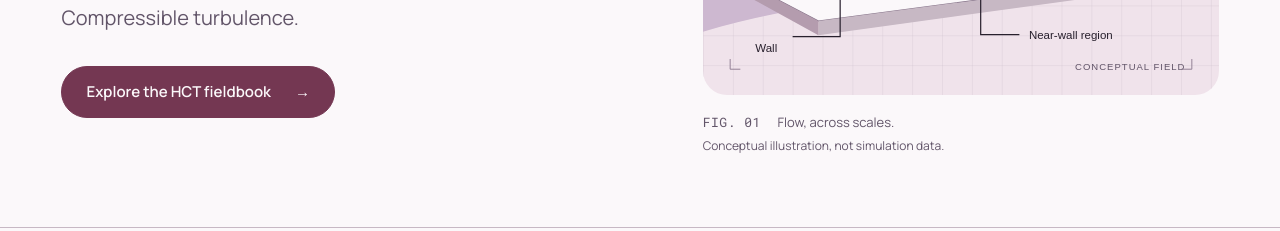
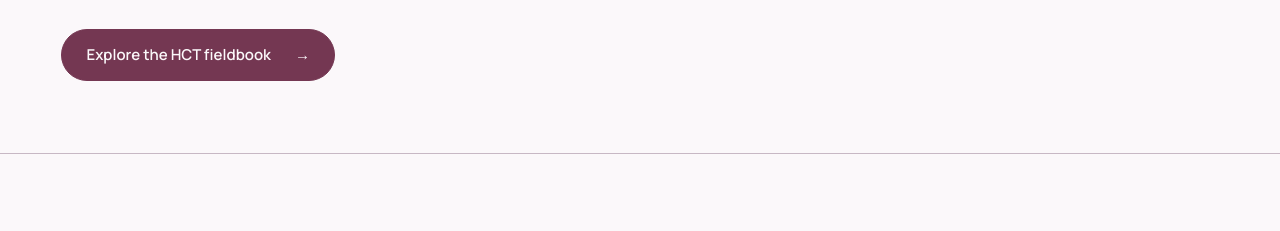
Before and after one commit to taskin-ms/taskin-ms.github.io, an Eleventy site: page content/pages/home.md in a window 1280 px wide. Shown: the part 525-756 px from the top of the page. Built offline with nearby package versions, Linux system fonts and the light colour scheme; Eleventy itself is replaced by a stand-in of ours; files that its build step writes are made by us from their sources; what @mdx-js/mdx, katex, preact-render-to-string would draw is missing.

Commit message:
Remove the homepage flow illustration

```diff
--- a/content/pages/home.md
+++ b/content/pages/home.md
@@ -11,8 +11,6 @@ focus: |
   Hypersonic flows.
   Compressible turbulence.
 button: Explore the HCT fieldbook
-figure_caption: Flow, across scales.
-figure_note: Conceptual illustration, not simulation data.
 library:
   eyebrow: Resources
   title: |
--- a/styles.css
+++ b/styles.css
@@ -31,6 +31,7 @@ h3{font-size:24px;letter-spacing:-.025em;line-height:1.35}
 .skip-link:focus{transform:none;color:var(--paper)}
 .sr-only{position:absolute;width:1px;height:1px;padding:0;margin:-1px;overflow:hidden;clip-path:inset(50%);white-space:nowrap;border:0}
 .home-hero,.library-hero{display:grid;grid-template-columns:1.15fr 1fr;gap:48px;align-items:center;padding-top:56px;padding-bottom:72px}
+.home-hero{display:block}
 .hero-copy{min-width:0}
 h1{font-size:clamp(56px,7.5vw,104px);font-weight:400;letter-spacing:-.065em;line-height:1.02}
 .home-hero h1{font-size:clamp(68px,8.4vw,120px)}
@@ -46,7 +47,6 @@ h1{font-size:clamp(56px,7.5vw,104px);font-weight:400;letter-spacing:-.065em;line
 .text-link{display:inline-flex;align-items:center;gap:20px;min-height:44px;font-size:15px;font-weight:600;color:var(--accent);text-decoration:underline}
 .flow-figure{min-width:0}
 .flow-figure img{width:100%;height:auto;border-radius:24px}
-.home-figure{padding-top:12px}
 .library-figure{align-self:center;max-width:530px}
 figcaption{margin-top:18px;font-size:13px;line-height:1.5;color:var(--secondary)}
 figcaption>.mono{margin-right:14px}
--- a/templates/layouts/home.njk
+++ b/templates/layouts/home.njk
@@ -10,7 +10,6 @@ layout: layouts/base.njk
       <p class="hero-focus">{{ lines(focus) }}</p>
       <a class="button" href="/hct/">{{ button }} <span aria-hidden="true">→</span></a>
     </div>
-    {% set figure_class = "home-figure" %}{% include "components/figure.njk" %}
   </section>
   <section class="home-library wrap" aria-labelledby="library-title">
     <div><p class="eyebrow">{{ library.eyebrow }}</p><h2 id="library-title">{{ lines(library.title) }}</h2></div>
```
